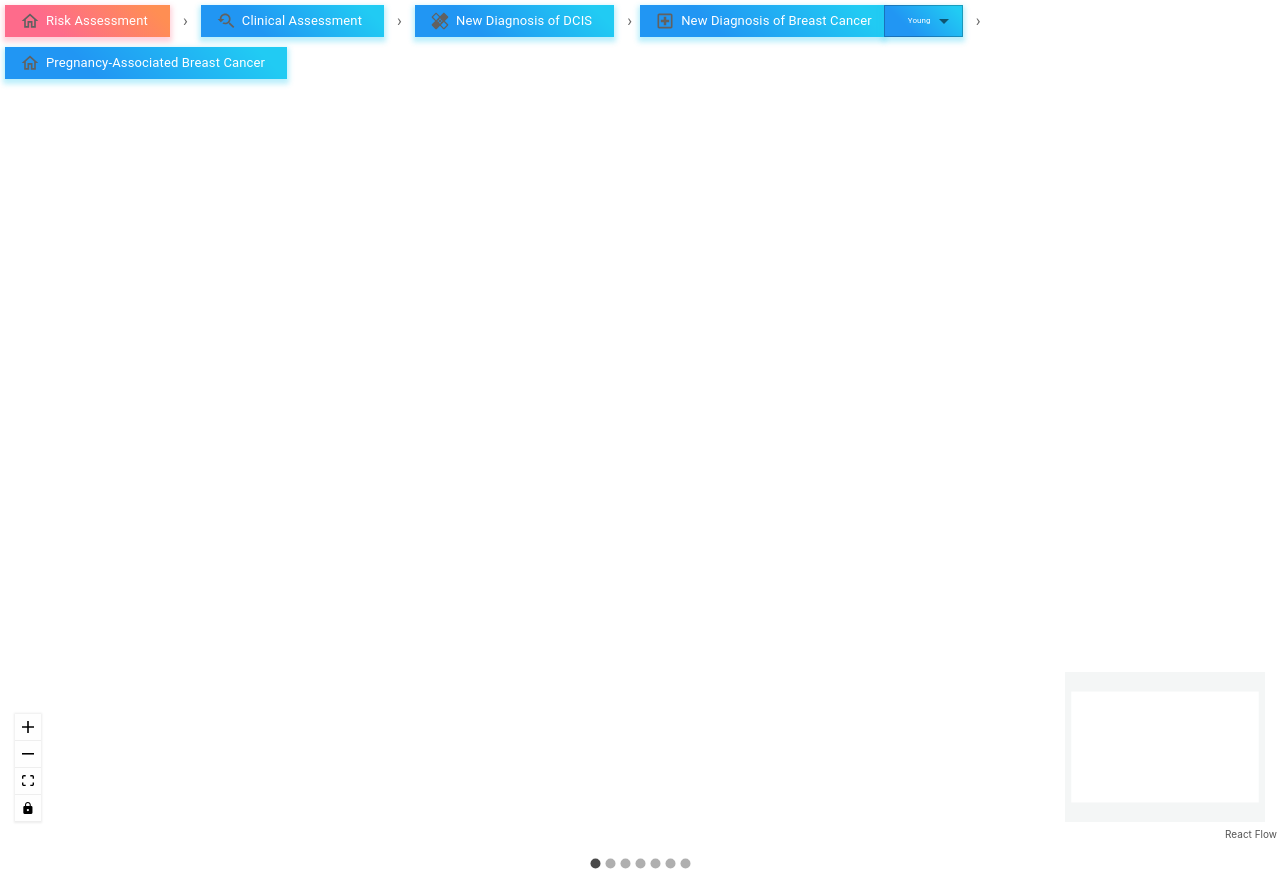
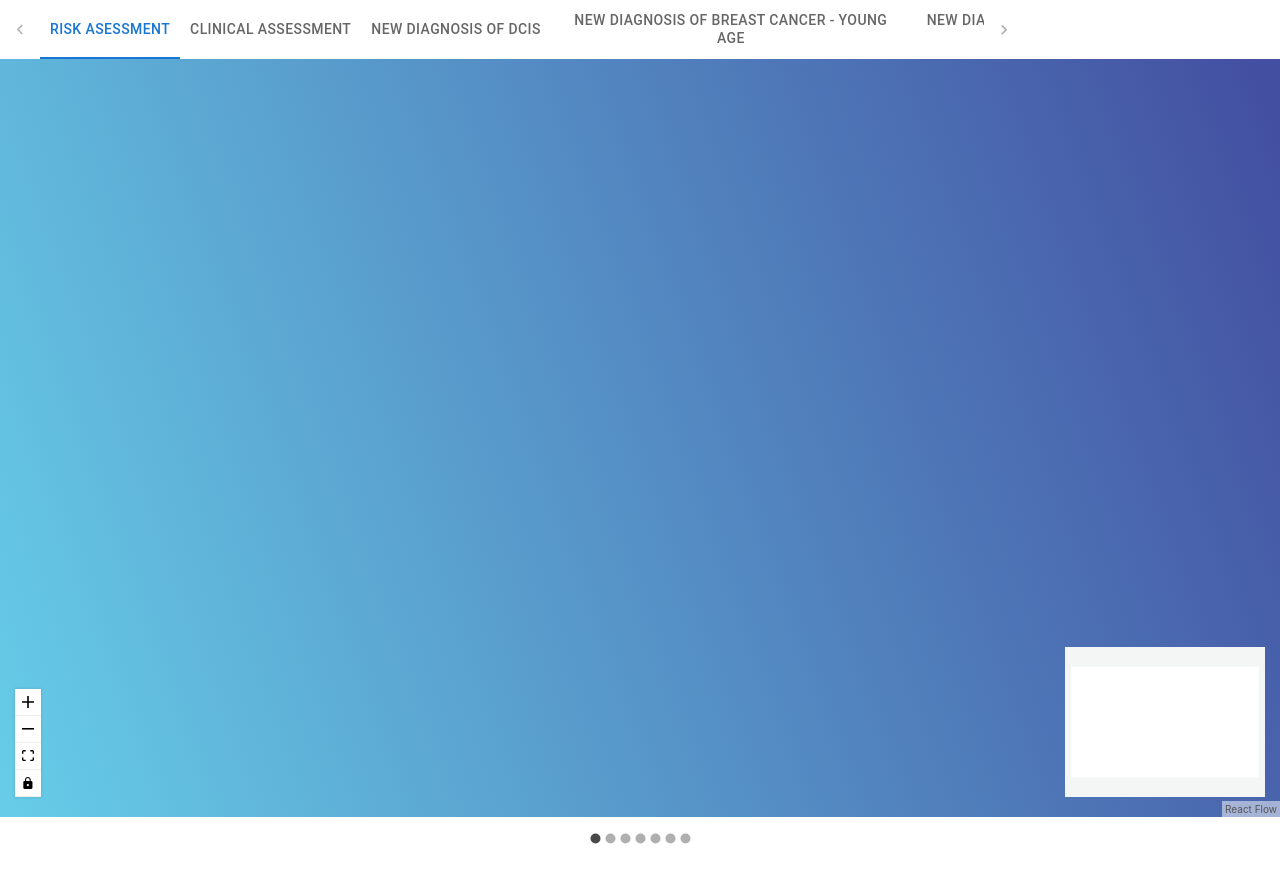
Before and after one commit to oscarychen/ruby-pathway, a React (Create React App) app: page / in a window 1280 px wide. After the commit the page ends 847 px from the top, so only its background shows below. Built offline with nearby package versions, Linux system fonts and the light colour scheme.

Commit message:
Switch to use of MUI Tabs for navigation controls

```diff
--- a/src/Containers/BreadCrumbNavigation/Controls.tsx
+++ b/src/Containers/BreadCrumbNavigation/Controls.tsx
@@ -6,7 +6,6 @@ import HealingIcon from "@mui/icons-material/Healing";
 import { CustomBreadcrumb, CustomBreadcrumbWithDropdown } from "Containers/BreadCrumbNavigation/ControlButtons";
 
 import { useAppDispatch, useAppSelector } from "Store/appStore";
-
 import { selectPathwayActiveChapter, setPathwayChapter } from "Store/slices/carePathway";
 
 export default function Controls() {
--- a/src/Containers/CarePathway/Pathway.tsx
+++ b/src/Containers/CarePathway/Pathway.tsx
@@ -1,28 +1,28 @@
 import PathwayDiagram from "Containers/FlowDiagram/PathwayDiagram";
-import CustomControls from "Containers/BreadCrumbNavigation/Controls";
+// import Controls from "Containers/BreadCrumbNavigation/Controls";
+import Controls from "Containers/TabNavigation/Controls";
 import Carousel from "react-material-ui-carousel";
 
-import { useAppDispatch, useAppSelector } from "Store/appStore";
+import { useAppSelector } from "Store/appStore";
 import { selectPathwayAgeRange, selectPathwayActiveChapter } from "Store/slices/carePathway";
 
 const riskAsessStyle = {
-  // background: "linear-gradient(70deg, #66CCE7 1%, #434FA1 99% )",
+  background: "linear-gradient(70deg, #66CCE7 1%, #434FA1 99% )",
 };
 const clinicalAssessStyle = {
-  // background: "linear-gradient(70deg, #66CCE7 1%, #91edab 99% )",
+  background: "linear-gradient(70deg, #66CCE7 1%, #91edab 99% )",
 };
 const dcisStyle = {
-  // background: "linear-gradient(70deg, #91edab 1%, #f3f5a6 99% )",
+  background: "linear-gradient(70deg, #91edab 1%, #f3f5a6 99% )",
 };
 const breastCancerStyle = {
-  // background: "linear-gradient(70deg, #f3f5a6 1%, #c8a6f5 99% )",
+  background: "linear-gradient(70deg, #f3f5a6 1%, #c8a6f5 99% )",
 };
 const pregCancerStyle = {
-  // background: "linear-gradient(70deg, #f3f5a6 1%, #c8a6f5 99% )",
+  background: "linear-gradient(70deg, #f3f5a6 1%, #c8a6f5 99% )",
 };
 
 export default function Pathway() {
-  const dispatch = useAppDispatch();
   const activeChapter = useAppSelector(selectPathwayActiveChapter);
   const ageRange = useAppSelector(selectPathwayAgeRange);
 
@@ -34,7 +34,7 @@ export default function Pathway() {
 
   return (
     <div>
-      <CustomControls />
+      <Controls />
       <Carousel index={activeChapter} autoPlay={false} animation="slide" navButtonsAlwaysInvisible={true} swipe={false}>
         <div style={riskAsessStyle}>
           <PathwayDiagram
--- /dev/null
+++ b/src/Containers/TabNavigation/Controls.tsx
@@ -0,0 +1,46 @@
+import { SyntheticEvent } from "react";
+import Tabs, { tabsClasses } from "@mui/material/Tabs";
+import Tab from "@mui/material/Tab";
+import Box from "@mui/material/Box";
+
+import { useAppDispatch, useAppSelector } from "Store/appStore";
+import { selectPathwayActiveChapter, setPathwayChapter } from "Store/slices/carePathway";
+
+const tabStyles = {
+  paddingLeft: 10,
+  paddingRight: 10,
+};
+
+export default function Controls() {
+  const dispatch = useAppDispatch();
+  const activeChapter = useAppSelector(selectPathwayActiveChapter);
+
+  const handleChange = (event: SyntheticEvent, newValue: number) => {
+    dispatch(setPathwayChapter(newValue));
+  };
+
+  return (
+    <Box sx={{ maxWidth: "80%", bgcolor: "background.paper" }}>
+      <Tabs
+        value={activeChapter}
+        onChange={handleChange}
+        variant="scrollable"
+        scrollButtons
+        aria-label="tabs"
+        sx={{
+          [`& .${tabsClasses.scrollButtons}`]: {
+            "&.Mui-disabled": { opacity: 0.3 },
+          },
+        }}
+      >
+        <Tab label="Risk Asessment" style={tabStyles} />
+        <Tab label="Clinical Assessment" style={tabStyles} />
+        <Tab label="New Diagnosis of DCIS" style={tabStyles} />
+        <Tab label="New Diagnosis of Breast Cancer - Young Age" style={tabStyles} />
+        <Tab label="New Diagnosis of Breast Cancer - Average Age" style={tabStyles} />
+        <Tab label="New Diagnosis of Breast Cancer - Older Age" style={tabStyles} />
+        <Tab label="Pregnancy-Associated Breast Cancer" style={tabStyles} />
+      </Tabs>
+    </Box>
+  );
+}
```
